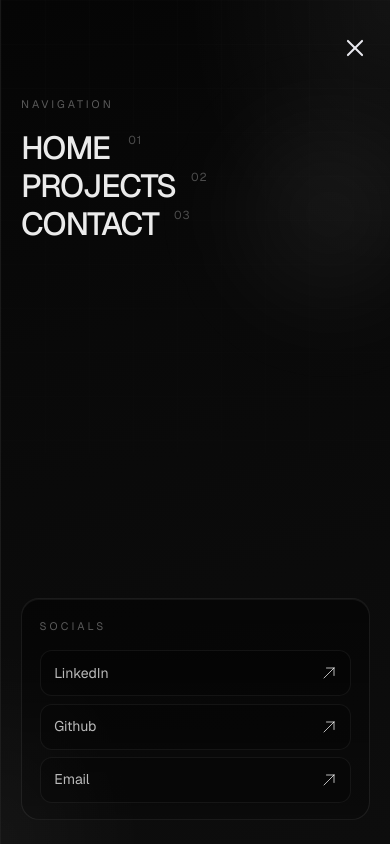
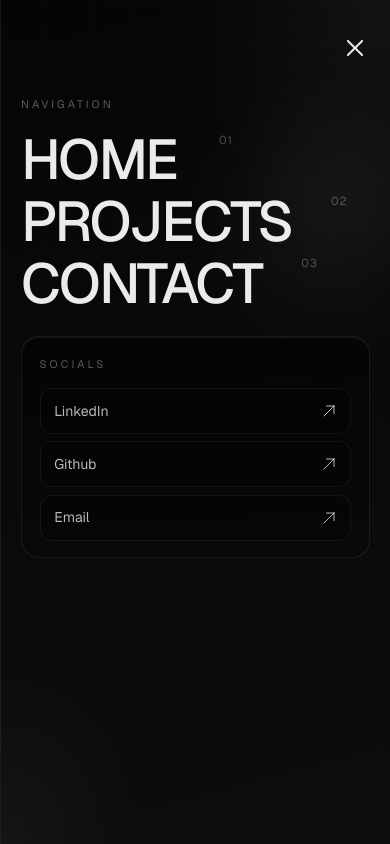
Before and after one commit to MaxymMelnychuk/portfolio, a Next.js app: page /projects in a window 390 px wide. Both pictures are taken after a click on the button "Open menu". Shown: the top 844 px of the page. Built offline with nearby package versions, Linux system fonts and the light colour scheme.

Commit message:
style: improve mobile menu and projects page spacing

```diff
--- a/app/projects/page.tsx
+++ b/app/projects/page.tsx
@@ -27,7 +27,7 @@ export default function ProjectsPage() {
         aria-label="Projects"
         className="relative z-10 pt-40 pb-20 px-4 lg:px-12 xl:px-0"
       >
-        <div className="max-w-7xl mx-auto flex-col xl:flex-row xl:flex items-center gap-16">
+        <div className="max-w-7xl mx-auto flex-col xl:flex-row xl:flex items-center gap-16 md:px-8">
           <div className="space-y-3 lg:flex-1 flex-col flex mb-12 xl:mb-0 xl:sticky xl:top-32 self-start">
             <SectionLabel
               data-animate={SCROLL_ANIM.type}
--- a/components/animations/StaggeredMenu.tsx
+++ b/components/animations/StaggeredMenu.tsx
@@ -373,7 +373,7 @@ export const StaggeredMenu: React.FC<StaggeredMenuProps> = ({
             </div>
 
             {displaySocials && socialItems.length > 0 && (
-              <div className="sm-socials mt-auto" aria-label="Social links">
+              <div className="sm-socials" aria-label="Social links">
                 <div className="sm-socials-card">
                   <div className="sm-socials-header">
                     <span className="sm-socials-eyebrow">Socials</span>
@@ -548,7 +548,7 @@ export const StaggeredMenu: React.FC<StaggeredMenuProps> = ({
 .sm-scope .sm-panel-item {
   position: relative;
   color: rgba(255, 255, 255, 0.92);
-  font-size: clamp(2rem, 8vw, 2.85rem);
+  font-size: clamp(3.5rem, 8vw, 2.85rem);
   font-weight: 500;
   cursor: pointer;
   line-height: 1;
@@ -589,7 +589,6 @@ export const StaggeredMenu: React.FC<StaggeredMenuProps> = ({
   user-select: none;
   opacity: var(--sm-num-opacity, 0);
 }
-.sm-scope .sm-socials { margin-top: auto; padding-top: 2.5rem; }
 .sm-scope .sm-socials-card {
   position: relative;
   padding: 1.2rem 1.1rem 1rem;
```
